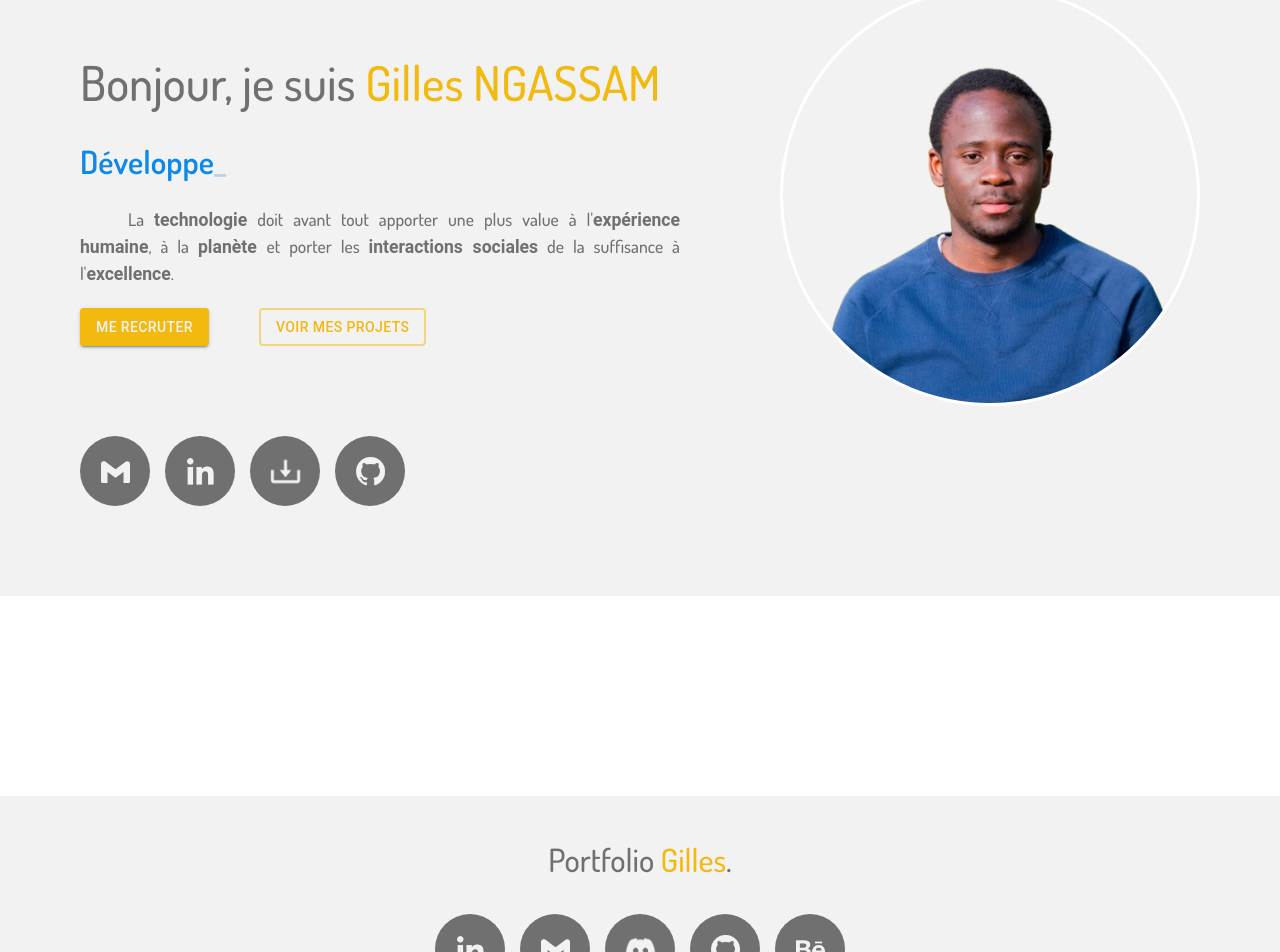
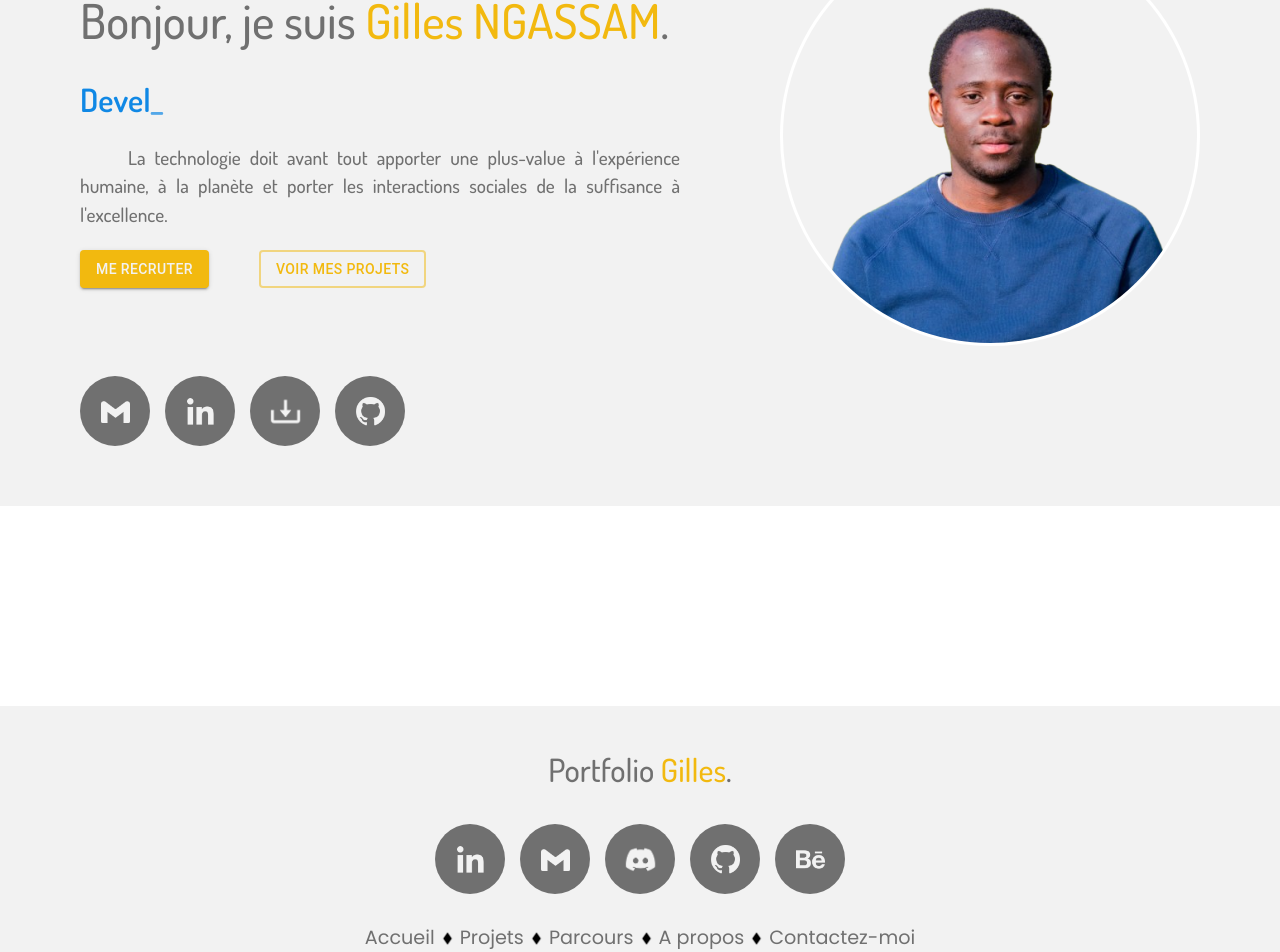
Before and after one commit to NanmegniNgassam/gilles-portfolio, a React (Vite) app: page / in a window 1280 px wide. Shown: the part 311-1263 px from the top of the page. Built offline with nearby package versions, Linux system fonts and the light colour scheme.

Commit message:
Setting up app translations

```diff
--- a/src/App.tsx
+++ b/src/App.tsx
@@ -12,7 +12,7 @@ import Home from './pages/home';
 
 // loc files initialization
 i18next.init({
-  interpolation: {escapeValue: false},
+  interpolation: {escapeValue: true},
   lng: localStorage.getItem(CURRENT_APP_LANG_LOCALSTORAGE_KEY) ?? 'fr',
   fallbackLng: 'fr',
   resources: {
--- a/src/assets/loc/en/global.json
+++ b/src/assets/loc/en/global.json
@@ -12,5 +12,35 @@
         "AltMessages": {
             "logo": "My personnal brand logo showing up the growth values I hold on to."
         }
+    },
+    "Footer": {
+        "copyrightsLabel": "Copyrights",
+        "authorLabel": "Designed and coded by"
+    },
+    "pages": {
+        "home": {
+            "heroSection": {
+                "morningGreeting": "Morning",
+                "eveningGreeting": "Evening",
+                "introductionFormula": "I'm",
+                "letMotiv": "Above all, technology must bring added value to the human experience and the planet and bring social interactions from sufficiency to excellence.",
+                "tooltipLabels": {
+                    "sendMail": "Send me an email",
+                    "linkedInProfil": "Take a look at my profil",
+                    "resume": "Download my resume",
+                    "bitOfCode": "See a preview of my code"
+                }
+            }
+        }
+    },
+    "general": {
+        "hireMeLabel": "Hire me",
+        "seeMyProjects": "See my projects",
+        "skills": {
+            "uxDesigner": "UX designer",
+            "frontendDeveloper": "Frontend developer",
+            "backendDeveloper": "Backend developer",
+            "fullStackDeveloper": "Fullstack developer"
+        }
     }
 }
--- a/src/assets/loc/fr/global.json
+++ b/src/assets/loc/fr/global.json
@@ -12,5 +12,35 @@
         "AltMessages": {
             "logo": "Mon logo personnel indiquant les valeurs de progrès aux quelles je m'accroche."
         }
+    },
+    "Footer": {
+        "copyrightsLabel": "Tous droits réservés",
+        "authorLabel": "Designé et développé par"
+    },
+    "pages": {
+        "home": {
+            "heroSection": {
+                "morningGreeting": "Bonjour",
+                "eveningGreeting": "Bonsoir",
+                "introductionFormula": "je suis",
+                "letMotiv": "La technologie doit avant tout apporter une plus-value à l'expérience humaine, à la planète et porter les interactions sociales de la suffisance à l'excellence.",
+                "tooltipLabels": {
+                    "sendMail": "Envoyer moi un mail",
+                    "linkedInProfil": "Consulter mon profil",
+                    "resume": "Télécharger mon CV",
+                    "bitOfCode": "Voir un aperçu de mon code"
+                }
+            }
+        }
+    },
+    "general": {
+        "hireMeLabel": "Me recruter",
+        "seeMyProjects": "Voir mes projets",
+        "skills": {
+            "uxDesigner": "Designeur UX",
+            "frontendDeveloper": "Developpeur frontend",
+            "backendDeveloper": "Developpeur backend",
+            "fullStackDeveloper": "Developpeur fullstack"
+        }
     }
 }
--- a/src/components/footer/index.tsx
+++ b/src/components/footer/index.tsx
@@ -61,10 +61,10 @@ const Footer = () => {
             </div>
 
             <div className={styles.credentials}>
-                @Copyrights
+                @{t("Footer.copyrightsLabel")}
                 <span className={styles.actualHook}> 2024</span>.
-                Designed and coded by
-                <span className={styles.actualHook}> Gilles NGASSAM</span>
+                {t("Footer.authorLabel")}
+                <span className={styles.actualHook}> Gilles NGASSAM</span>.
             </div>
         </div>
     );
--- a/src/pages/home/home.module.css
+++ b/src/pages/home/home.module.css
@@ -4,7 +4,7 @@
 }
 
 .heroSection {
-  padding: 180px 80px 90px 80px;
+  padding: 120px 80px 60px 80px;
   background: #f2f2f2;
   margin-bottom: 200px;
 }
@@ -42,12 +42,13 @@ h2 span {
 }
 .letmotiv {
     font-family: DosisMedium;
-    font-size: 1.1rem;
+    font-size: 1.2rem;
     min-width: 50%;
     max-width: 600px;
     text-indent: 3rem;
     text-align: justify;
 }
+
 .actions {
     display: flex;
     gap: 50px;
--- a/src/pages/home/index.tsx
+++ b/src/pages/home/index.tsx
@@ -1,17 +1,19 @@
 import { Button, Tooltip } from "@mui/material";
+import { motion } from "framer-motion";
+import { useEffect } from "react";
+import { useTranslation } from "react-i18next";
+import Typewriter from "typewriter-effect";
+import cv from "../../assets/data/NANMEGNI_NGASSAM_Gilles_Pavel_CV.pdf";
+import download from '../../assets/images/download.png';
 import gilles from "../../assets/images/Gilles.png";
+import github from '../../assets/images/github.png';
 import gmail from "../../assets/images/gmail.png";
-import github from '../../assets/images/github.png';
 import linkedIn from '../../assets/images/linkedin.png';
-import download from '../../assets/images/download.png';
-import cv from "../../assets/data/NANMEGNI_NGASSAM_Gilles_Pavel_CV.pdf"
 import styles from "./home.module.css";
 import { TitleHook } from "./Home.styles";
-import Typewriter  from "typewriter-effect"
-import { motion } from "framer-motion"
-import { useEffect } from "react";
 
 const Home = () => {
+    const {t} = useTranslation("global");
     const isEvening = new Date().getHours() >= 17;
     const heroImageVariants = {
         hidden: {
@@ -34,48 +36,52 @@ const Home = () => {
                 <div className={styles.content}>
                     <div className={styles.description}>
                         <TitleHook className={styles.title}>
-                            { isEvening ? "Bonsoir" : "Bonjour" },
-                            je suis <TitleHook as="div" className={styles.colorHook}>Gilles NGASSAM</TitleHook>
+                            { isEvening ? t("pages.home.heroSection.eveningGreeting") : t("pages.home.heroSection.morningGreeting") }, {" "}
+                            { t("pages.home.heroSection.introductionFormula")} <TitleHook as="div" className={styles.colorHook}>Gilles NGASSAM</TitleHook>.
                         </TitleHook>
                         <Typewriter
                             component="h2"
                             options={{
                                 cursor: "_",
-                                strings: ['Développeur Frontend', 'Développeur Backend', "Développeur FullStack", "Designeur UX"],
+                                strings: [
+                                    t("general.skills.uxDesigner"),
+                                    t("general.skills.frontendDeveloper"),
+                                    t("general.skills.backendDeveloper"),
+                                    t("general.skills.fullStackDeveloper")
+                                ],
                                 autoStart: true,
                                 loop: true,
                             }}
                         />
                         <span className={styles.letmotiv}>
-                            La <strong>technologie</strong> doit avant tout apporter une plus value à l'<strong>expérience humaine</strong>, à la <strong>planète </strong>
-                            et porter les <strong>interactions sociales</strong> de la suffisance à l'<strong>excellence</strong>.
+                            {t("pages.home.heroSection.letMotiv")}
                         </span>
                         <div className={styles.actions}>
-                            <Button variant="contained" className="removeButtonOutline">Me recruter</Button>
-                            <Button variant="outlined" className="removeButtonOutline" style={{ borderWidth: 2, }}>Voir mes projets</Button>
+                            <Button variant="contained" className="removeButtonOutline">{ t("general.hireMeLabel") }</Button>
+                            <Button variant="outlined" className="removeButtonOutline" style={{ borderWidth: 2, }}>{ t("general.seeMyProjects") }</Button>
                         </div>
                     </div>
-                    <div className={styles.imageContainer}>
-                        <motion.img variants={heroImageVariants} initial="hidden" animate="visible" src={gilles} className={styles.heroImage} alt="Humbly image of myself" />
-                    </div>
+                    <motion.div variants={heroImageVariants} initial="hidden" animate="visible" className={styles.imageContainer}>
+                        <img src={gilles} className={styles.heroImage} alt="Humbly image of myself" />
+                    </motion.div>
                 </div>
                 <div className={styles.linksContainer}>
-                    <Tooltip title="Envoyer moi un mail" placement="top">
+                    <Tooltip title={ t("pages.home.heroSection.tooltipLabels.sendMail") } placement="top">
                         <a className={styles.linkContainer} href="mailto:nanmegningassam@gmail.com" target='_blank'>
                             <img src={gmail} alt="Default description" />
                         </a>
                     </Tooltip>
-                    <Tooltip title="Consulter mon profil" placement="top">
+                    <Tooltip title={ t("pages.home.heroSection.tooltipLabels.linkedInProfil") } placement="top">
                         <a className={styles.linkContainer} href="https://www.linkedin.com/in/nanmegni-ngassam-gilles-pavel-825997206" target='_blank'>
                             <img src={linkedIn} alt="Default description" />
                         </a>
                     </Tooltip>
-                    <Tooltip title="Télécharger mon CV" placement="top">
+                    <Tooltip title={ t("pages.home.heroSection.tooltipLabels.resume") } placement="top">
                         <a className={styles.linkContainer} href={cv} target='_blank'>
                             <img src={download} alt="Default description" />
                         </a>
                     </Tooltip>
-                    <Tooltip title="Voir un aperçu de mon code" placement="top">
+                    <Tooltip title={ t("pages.home.heroSection.tooltipLabels.bitOfCode") } placement="top">
                         <a className={styles.linkContainer} href="https://github.com/NanmegniNgassam" target='_blank'>
                             <img src={github} alt="Default description" />
                         </a>
```
